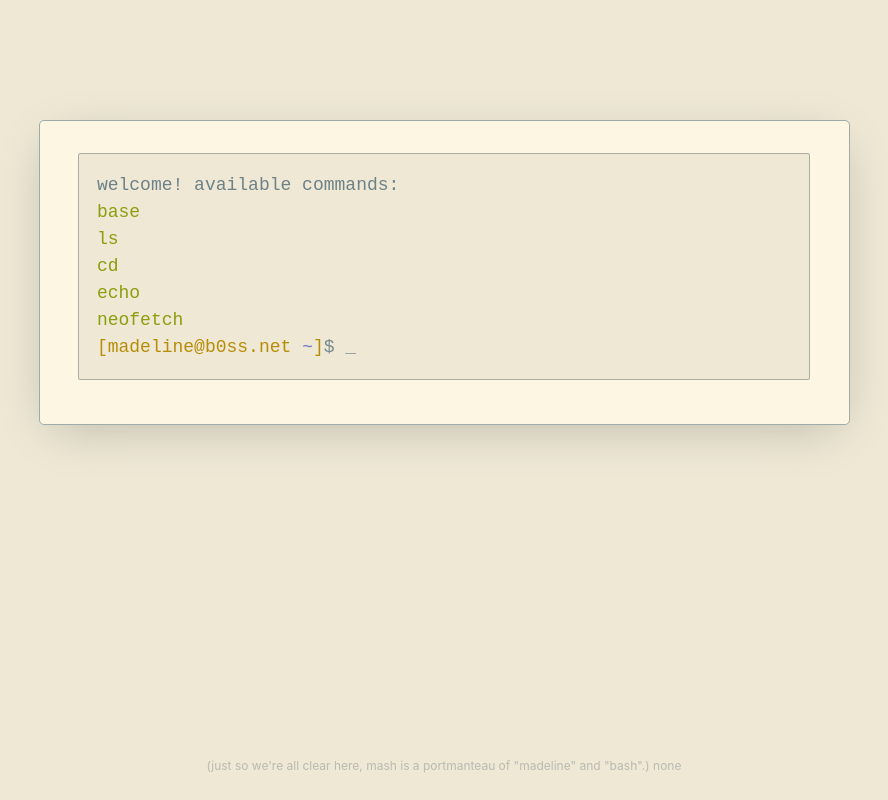
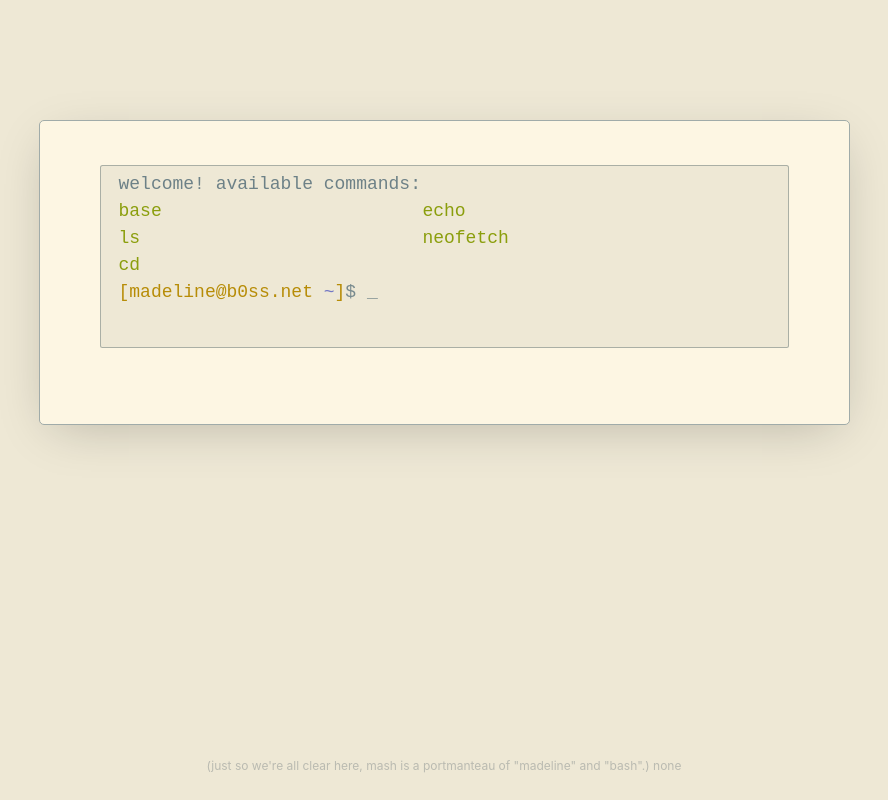
Before and after one commit to madeline-xoxo/pongs-homepage, a React (Vite) app: page / in a window 1280 px wide. Shown: the whole page, without its empty margins (196-1084 px from the left). Built offline with nearby package versions, Linux system fonts and the light colour scheme; a web font is replaced by a local one.

Commit message:
i forgot what i added

```diff
--- a/src/App.css
+++ b/src/App.css
@@ -15,26 +15,25 @@
   border: solid thin #a0aba9;
   background-color: #fdf6e3;
   box-sizing: border-box;
-  padding: 3vw;
+  padding: 60px;
   z-index: 2;
   box-shadow: 0px 12px 50px -13px rgba(0,0,0,0.23);
   border-radius: 5px;
 }
 
 #terminal {
-  margin-top: -6px;
+  margin-top: -16px;
   width: 100%;
   height: 100%;
   background-color: #eee8d5;
   font-family: 'Inconsolata', monospace;
-  padding: 1em;
-  padding-bottom: 5px;
+  padding: 5px 1em;
   box-sizing: border-box;
   font-size: 18px;
   white-space: pre-wrap;
   line-break: anywhere;
   word-break: break-all;
-  /* box-shadow: 0px 12px 50px -13px rgba(0,0,0,0.23); */
+  box-shadow: 0px 36px 50px px rgba(0,0,0,0.15);
   border: solid thin #7e8a8599;
   border-radius: 2.5px;
   cursor: default;
@@ -111,7 +110,7 @@
 }
 
 .help {
-  max-height: 175px;
+  max-height: 100px;
   display: flex;
   flex-direction: column;
   flex-flow: column wrap;
```
